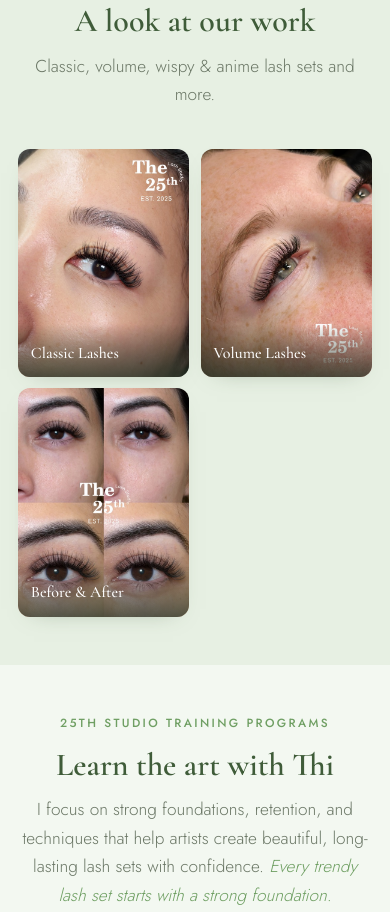
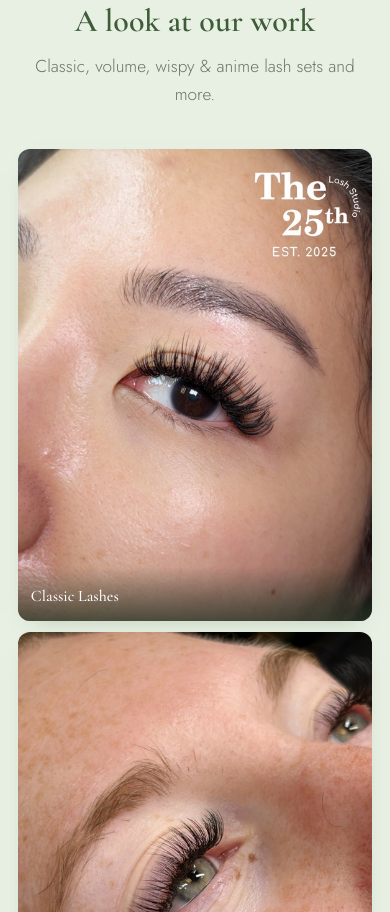
Before and after one commit to cusinbs/the-25th-lash-studio, a plain HTML site: page site/index.html in a window 390 px wide. Shown: the part 4501-5413 px from the top of the page. Drawn offline with nearby package versions, Linux system fonts and the light colour scheme.

Commit message:
update css

```diff
--- a/site/css/styles.css
+++ b/site/css/styles.css
@@ -333,7 +333,9 @@ body.lightbox-open { overflow: hidden; }
   .reviews-grid { grid-template-columns: 1fr; }
   .why-grid { grid-template-columns: 1fr; }
   .program-grid { grid-template-columns: 1fr; }
+  /* 3 portrait tiles: first two side by side, the before/after spans full width (no orphan tile) */
   .gallery-grid { grid-template-columns: 1fr 1fr; }
+  .gallery-item:last-child { grid-column: 1 / -1; aspect-ratio: 4 / 3; }
   .hero-art { max-width: 460px; margin: 0 auto; }
 
   .nav-toggle { display: flex; }
@@ -396,7 +398,9 @@ body.lightbox-open { overflow: hidden; }
 
   .program-card { padding: 1.8rem 1.4rem; }
   .program-cols { grid-template-columns: 1fr; gap: 0.4rem 1.4rem; }
-  .gallery-grid { grid-template-columns: 1fr 1fr; gap: 0.7rem; }
+  /* Phones: stack all three full-width so lash detail stays large and uncropped */
+  .gallery-grid { grid-template-columns: 1fr; gap: 0.7rem; }
+  .gallery-item:last-child { grid-column: auto; aspect-ratio: 3 / 4; }
   .gallery-item figcaption { font-size: 1rem; padding: 1rem 0.8rem 0.7rem; }
   .review-card { padding: 1.7rem 1.5rem; }
   .review-card blockquote { font-size: 1.2rem; }
```
